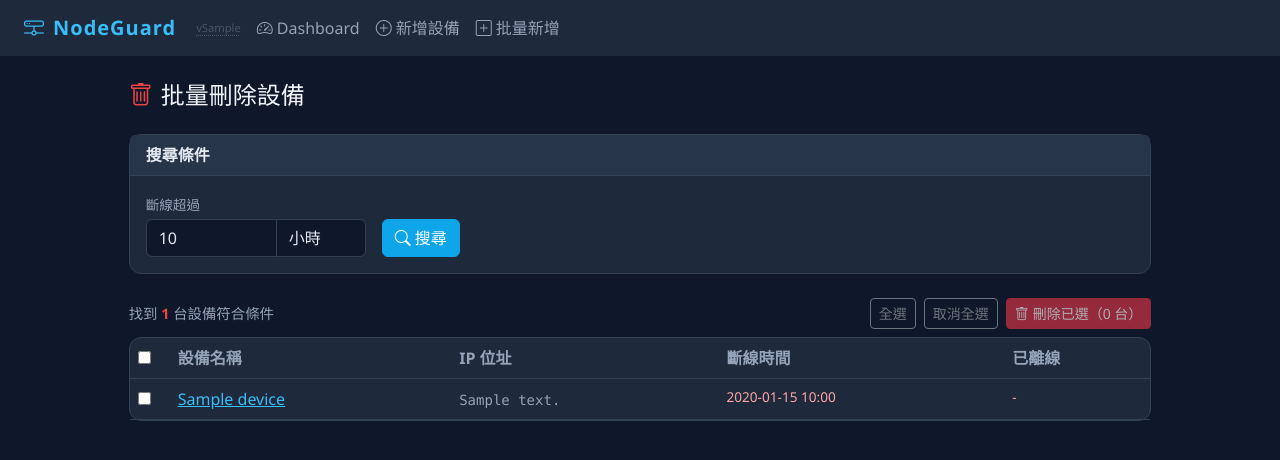
After one commit to syuming/nodeguard, a Django app: template monitor/templates/monitor/device_bulk_delete.html in a window 1280 px wide. The commit adds this page. Shown: the top 460 px of the page. Run offline with Django 5.2, Linux system fonts and the light colour scheme; the template is opened without the code that fills it: most values are stand-ins (such as "Sample title", 1, 10 or a date in 2020); some libraries are stand-ins or nearby versions.

Commit message:
feat: 新增批量刪除設備功能，可依斷線時間搜尋後勾選刪除

```diff
--- a/monitor/templates/monitor/base.html
+++ b/monitor/templates/monitor/base.html
@@ -128,6 +128,7 @@
         <li class="nav-item"><a class="nav-link" href="/company/"><i class="bi bi-building me-1"></i>公司管理</a></li>
         <li class="nav-item"><a class="nav-link" href="/users/"><i class="bi bi-people me-1"></i>使用者管理</a></li>
         <li class="nav-item"><a class="nav-link" href="/settings/email/"><i class="bi bi-envelope-gear me-1"></i>Email 設定</a></li>
+        <li class="nav-item"><a class="nav-link" href="/device/bulk-delete/" style="color:#f87171"><i class="bi bi-trash me-1"></i>批量刪除</a></li>
         {% elif user.is_authenticated and user.profile.company %}
         <li class="nav-item"><a class="nav-link" href="/company/{{ user.profile.company.id }}/"><i class="bi bi-list-ul me-1"></i>設備列表</a></li>
         {% endif %}
--- /dev/null
+++ b/monitor/templates/monitor/device_bulk_delete.html
@@ -0,0 +1,157 @@
+{% extends "monitor/base.html" %}
+{% block title %}批量刪除設備 - NodeGuard{% endblock %}
+
+{% block content %}
+<div class="row justify-content-center">
+  <div class="col-10">
+
+    <div class="d-flex align-items-center justify-content-between mb-4">
+      <h4 class="mb-0" style="color:#f1f5f9"><i class="bi bi-trash me-2" style="color:#ef4444"></i>批量刪除設備</h4>
+    </div>
+
+    <!-- 搜尋條件 -->
+    <div class="card mb-4">
+      <div class="card-header">搜尋條件</div>
+      <div class="card-body">
+        <form method="get" class="d-flex flex-wrap gap-3 align-items-end">
+          <div>
+            <label class="form-label mb-1" style="font-size:.85rem">斷線超過</label>
+            <div class="input-group" style="width:220px">
+              <input type="number" name="duration" class="form-control" value="{{ duration }}" placeholder="數字" min="1" step="1">
+              <select name="unit" class="form-select" style="max-width:90px">
+                <option value="hours" {% if unit == "hours" %}selected{% endif %}>小時</option>
+                <option value="days"  {% if unit == "days"  %}selected{% endif %}>天</option>
+              </select>
+            </div>
+          </div>
+          {% if profile.is_admin %}
+          <div>
+            <label class="form-label mb-1" style="font-size:.85rem">公司篩選</label>
+            <select name="company" class="form-select" style="width:200px">
+              <option value="">— 全部 —</option>
+              {% for c in companies %}
+              <option value="{{ c.id }}" {% if company_id == c.id|stringformat:"s" %}selected{% endif %}>{{ c.name }}</option>
+              {% endfor %}
+            </select>
+          </div>
+          {% endif %}
+          <button type="submit" class="btn btn-primary"><i class="bi bi-search me-1"></i>搜尋</button>
+        </form>
+      </div>
+    </div>
+
+    <!-- 搜尋結果 -->
+    {% if devices is not None %}
+    {% if devices %}
+    <form method="post" id="delete-form">
+      {% csrf_token %}
+      <input type="hidden" name="confirm_delete" value="1">
+
+      <div class="d-flex align-items-center justify-content-between mb-2">
+        <div style="font-size:.9rem;color:var(--text-secondary)">
+          找到 <strong style="color:#ef4444">{{ devices|length }}</strong> 台設備符合條件
+        </div>
+        <div class="d-flex gap-2">
+          <button type="button" onclick="toggleAll(true)"  class="btn btn-sm btn-outline-secondary">全選</button>
+          <button type="button" onclick="toggleAll(false)" class="btn btn-sm btn-outline-secondary">取消全選</button>
+          <button type="button" onclick="confirmDelete()" class="btn btn-sm btn-danger" id="delete-btn" disabled>
+            <i class="bi bi-trash me-1"></i>刪除已選（<span id="selected-count">0</span> 台）
+          </button>
+        </div>
+      </div>
+
+      <div class="card">
+        <div class="card-body p-0">
+          <div class="table-responsive">
+            <table class="table table-hover mb-0">
+              <thead>
+                <tr>
+                  <th style="width:40px"><input type="checkbox" id="chk-all" onchange="toggleAll(this.checked)"></th>
+                  <th>設備名稱</th>
+                  <th>IP 位址</th>
+                  {% if profile.is_admin %}<th>公司</th>{% endif %}
+                  <th>斷線時間</th>
+                  <th>已離線</th>
+                </tr>
+              </thead>
+              <tbody>
+                {% for d in devices %}
+                {% with dt=d.downtimes.filter.first %}
+                <tr>
+                  <td><input type="checkbox" name="device_ids" value="{{ d.id }}" class="row-chk" onchange="updateCount()"></td>
+                  <td><a href="/device/{{ d.id }}/" style="color:#38bdf8" target="_blank">{{ d.name }}</a></td>
+                  <td><code style="color:#94a3b8">{{ d.ip_address }}</code></td>
+                  {% if profile.is_admin %}<td style="font-size:.85rem;color:var(--text-secondary)">{{ d.company.name|default:"-" }}</td>{% endif %}
+                  <td style="font-size:.85rem;color:#fca5a5">
+                    {% with dt=d.downtimes.first %}
+                    {{ dt.started_at|date:"Y-m-d H:i" }}
+                    {% endwith %}
+                  </td>
+                  <td style="font-size:.85rem;color:#fca5a5">
+                    {% with dt=d.downtimes.first %}
+                    {% if dt %}{{ dt.duration_display }}{% else %}-{% endif %}
+                    {% endwith %}
+                  </td>
+                </tr>
+                {% endwith %}
+                {% endfor %}
+              </tbody>
+            </table>
+          </div>
+        </div>
+      </div>
+    </form>
+
+    {% else %}
+    <div class="card">
+      <div class="card-body text-center py-5">
+        <i class="bi bi-check-circle display-6 d-block mb-2" style="color:#22c55e"></i>
+        <div style="color:var(--text-secondary)">沒有符合條件的設備</div>
+      </div>
+    </div>
+    {% endif %}
+    {% endif %}
+
+  </div>
+</div>
+
+<!-- 確認 Modal -->
+<div id="confirmModal" style="display:none;position:fixed;inset:0;background:rgba(0,0,0,.6);z-index:9999;align-items:center;justify-content:center">
+  <div style="background:var(--bg-card);border-radius:12px;padding:2rem;width:380px;max-width:90vw;box-shadow:0 20px 60px rgba(0,0,0,.4)">
+    <h5 style="margin:0 0 1rem;color:#ef4444"><i class="bi bi-exclamation-triangle-fill me-2"></i>確認刪除</h5>
+    <p style="color:var(--text-secondary);font-size:.9rem;margin-bottom:1.5rem">
+      確定要刪除已選的 <strong id="modal-count" style="color:#ef4444"></strong> 台設備嗎？<br>
+      <span style="font-size:.8rem;color:#94a3b8">此操作無法復原，設備的所有監控記錄也會一併刪除。</span>
+    </p>
+    <div style="display:flex;gap:.75rem;justify-content:flex-end">
+      <button onclick="document.getElementById('confirmModal').style.display='none'" class="btn btn-sm btn-outline-secondary">取消</button>
+      <button onclick="document.getElementById('delete-form').submit()" class="btn btn-sm btn-danger"><i class="bi bi-trash me-1"></i>確認刪除</button>
+    </div>
+  </div>
+</div>
+
+{% block scripts %}
+<script>
+function toggleAll(checked) {
+  document.querySelectorAll(".row-chk").forEach(c => c.checked = checked);
+  document.getElementById("chk-all").checked = checked;
+  updateCount();
+}
+
+function updateCount() {
+  const n = document.querySelectorAll(".row-chk:checked").length;
+  document.getElementById("selected-count").textContent = n;
+  document.getElementById("delete-btn").disabled = n === 0;
+  const all = document.querySelectorAll(".row-chk").length;
+  document.getElementById("chk-all").checked = n === all && all > 0;
+}
+
+function confirmDelete() {
+  const n = document.querySelectorAll(".row-chk:checked").length;
+  if (n === 0) return;
+  document.getElementById("modal-count").textContent = n;
+  document.getElementById("confirmModal").style.display = "flex";
+}
+</script>
+{% endblock %}
+{% endblock %}
--- a/monitor/urls.py
+++ b/monitor/urls.py
@@ -13,6 +13,7 @@ urlpatterns = [
 
     path("device/add/", views.device_add, name="device_add"),
     path("device/bulk-add/", views.device_bulk_add, name="device_bulk_add"),
+    path("device/bulk-delete/", views.device_bulk_delete, name="device_bulk_delete"),
     path("device/<int:pk>/", views.device_detail, name="device_detail"),
     path("device/<int:pk>/edit/", views.device_edit, name="device_edit"),
     path("device/<int:pk>/delete/", views.device_delete, name="device_delete"),
```
Also changed, not shown: monitor/views.py (+49 -0 lines).
